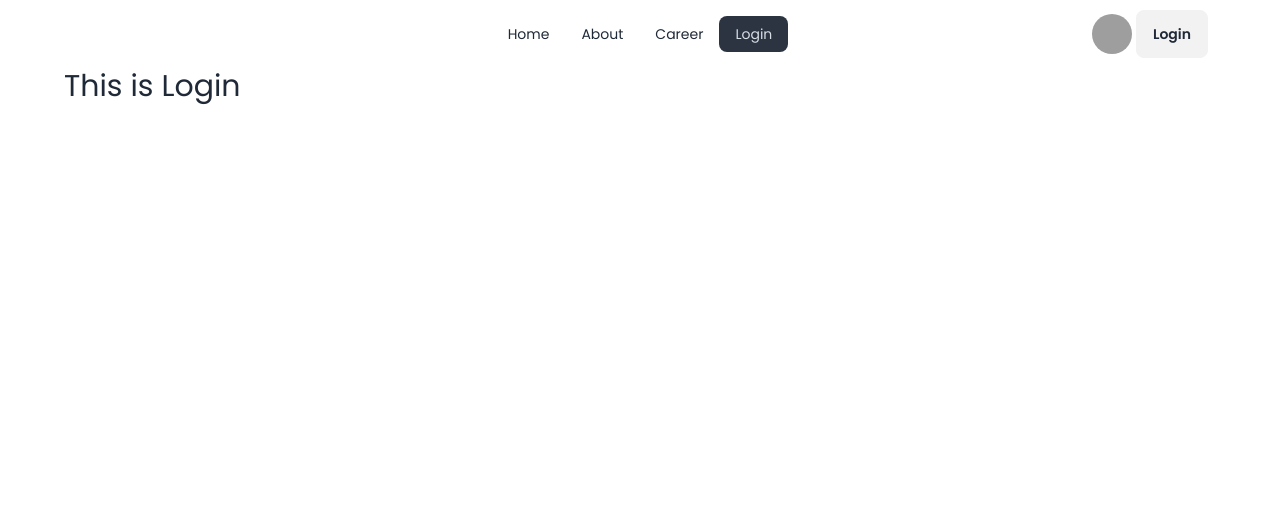
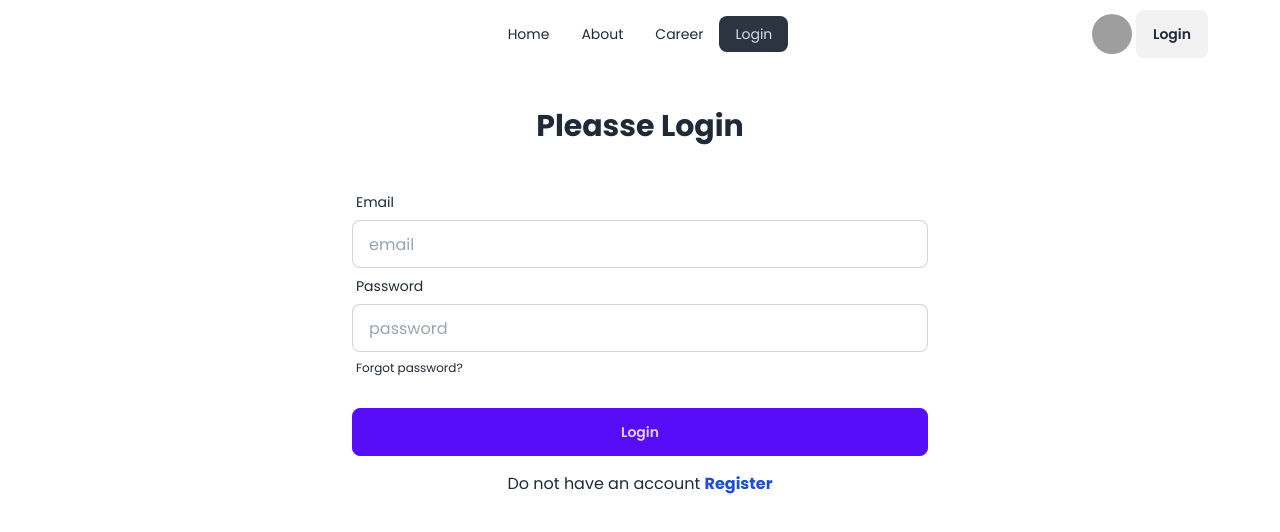
Before and after one commit to Mostaq27/dragon-news, a React (Vite) app: page /login in a window 1280 px wide. Shown: the top 532 px of the page. Built offline with nearby package versions, Linux system fonts and the light colour scheme; grey boxes are pictures that could not be loaded.

Commit message:
added login page

```diff
--- a/index.html
+++ b/index.html
@@ -1,5 +1,5 @@
 <!doctype html>
-<html lang="en" data-theme="light">
+<html lang="en" data-theme="">
   <head>
     <meta charset="UTF-8" />
     <link rel="icon" type="image/svg+xml" href="/vite.svg" />
--- a/src/Pages/Login/Login.jsx
+++ b/src/Pages/Login/Login.jsx
@@ -1,11 +1,37 @@
+import { Link } from "react-router-dom";
 import Navbar from "../Shared/Navbar/Navbar";
 
 
 const Login = () => {
-    return(
+    return (
         <div>
             <Navbar></Navbar>
-                <h2 className="text-3xl">This is Login</h2>
+
+            <div>
+                <h2 className="text-3xl font-bold text-center py-10">Pleasse Login</h2>
+
+                    <form className="md:w-3/4 lg:w-1/2 mx-auto">
+                    <div className="form-control">
+                                    <label className="label">
+                                        <span className="label-text">Email</span>
+                                    </label>
+                                    <input type="email" placeholder="email" name="email" className="input input-bordered" required />
+                                </div>
+                                <div className="form-control">
+                                    <label className="label">
+                                        <span className="label-text">Password</span>
+                                    </label>
+                                    <input type="password" placeholder="password" name="password" className="input input-bordered" required />
+                                    <label className="label">
+                                        <a href="#" className="label-text-alt link link-hover">Forgot password?</a>
+                                    </label>
+                                </div>
+                                <div className="form-control mt-6">
+                                    <button className="btn btn-primary capitalize">Login</button>
+                                </div>
+                    </form>
+                    <p className=" text-center mt-4">Do not have an account <Link className="font-bold text-blue-700" to="/register">Register</Link></p>
+            </div>
         </div>
     );
 };
```
